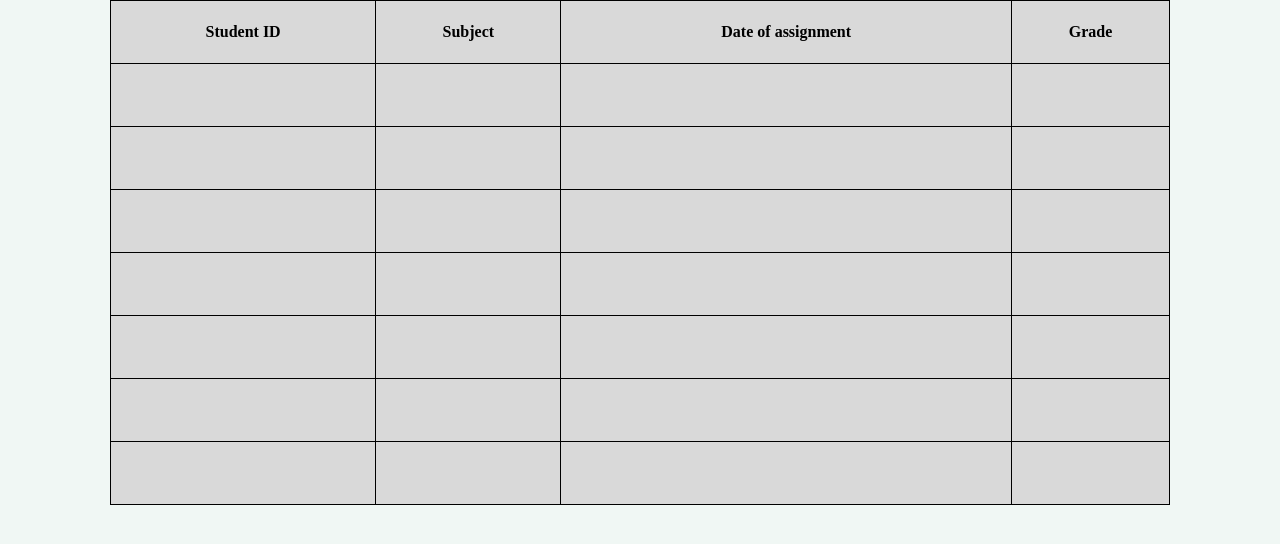
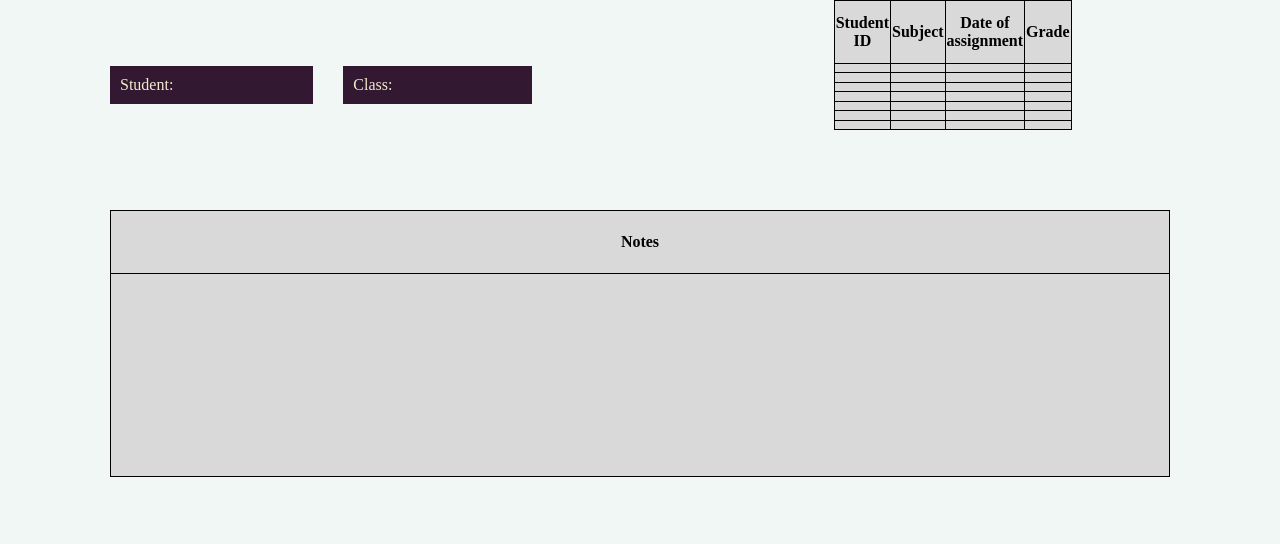
Before and after one commit to gtomkiel/GroupB-term2, a PHP site: the page made by app/public/Teacher grades.html in a window 1280 px wide. Shown: the top 544 px of the page. Run offline with PHP 8.4, Linux system fonts and the light colour scheme; lists and menus that the app fills with data are empty.

Commit message:
addition of notes section

```diff
--- a/app/public/Teacher grades.html
+++ b/app/public/Teacher grades.html
@@ -10,6 +10,13 @@
 
 	<body>
 		<div id="gridContainer">
+
+			<div class="info">
+				<ul>
+					<li>Student:</li>
+					<li>Class:</li>
+				</ul>
+			</div>
 
 			<table>
 			<tr>
@@ -61,6 +68,14 @@
 				<td></td>
 			</tr>
 
+			<table id="Notes">
+			<tr>
+				<th>Notes</th>
+			</tr>
+			<tr>
+				<td></td>
+			</tr>
+
 		</div>
 	</body>
 </html>
--- a/app/public/styles/style.css
+++ b/app/public/styles/style.css
@@ -10,8 +10,6 @@ body{
 	margin: 0;
 	background-color: #F0F7F4;
 }
-
-
 
 /*Main*/
 
@@ -37,19 +35,32 @@ body{
 
 /*table*/
 
-table{
+#Grades{
 	grid-column:1/7;
-   margin:0 110px 0 110px;
+	margin:0 110px 0 110px;
 }
 
-td, th {
+#Grades td, th {
 	height:60px;
 }
 
 table, th, td {
-
-   border-width:2px;
+	border-width:2px;
 	background: #D9D9D9;
 	border: 1px solid black;
 	border-collapse: collapse;
 }
+
+#Notes{
+	grid-column:1/7;
+	margin:80px 110px 0 110px;
+}
+
+#Notes td{
+	height:200px;
+	text-align:left;
+}
+
+#Notes th{
+	height:60px;
+}
```
Also changed, not shown: app/public/index.html (+13 -4 lines).
